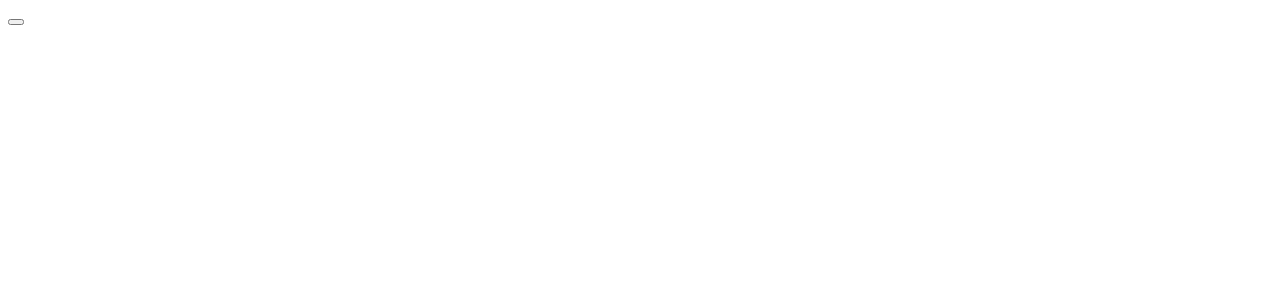
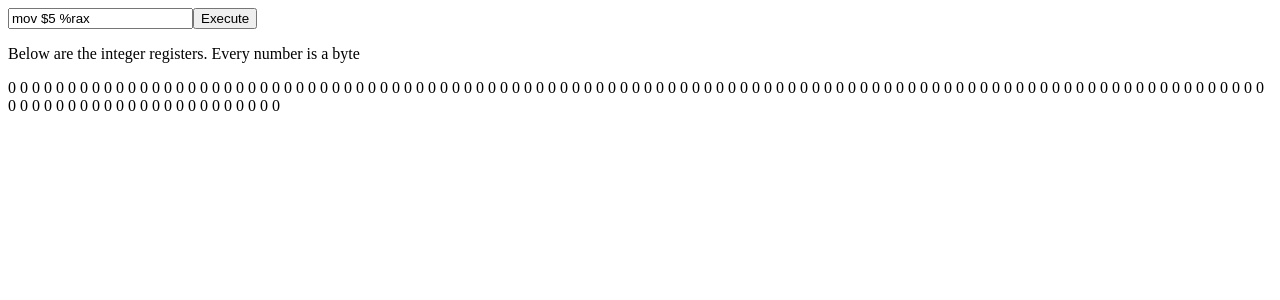
Before and after one commit to redassser/ASM, a Next.js app: page / in a window 1280 px wide. Shown: the top 300 px of the page. Built offline with nearby package versions, Linux system fonts and the light colour scheme.

Commit message:
Baseline for cooperation Frontend working classes cpu and x86 Co-authored-by: Dov Kruger <hydrodog@users.noreply.github.com>

```diff
--- /dev/null
+++ b/components/cpu.js
@@ -0,0 +1,66 @@
+/*
+    The CPU is baseline class and can be extended to x86 or ARM
+
+*/
+export default class cpu {
+    // A B C D / 1 2 3 4
+    rax = [0,8]; rbx =  [8,8]; rcx = [16,8]; rdx = [24,8];
+    eax = [4,4]; ebx = [12,4]; ecx = [20,4]; edx = [28,4];
+     ax = [6,2];  bx = [14,2];  cx = [22,2];  dx = [30,2];
+    // SI DI BP SP / 5 6 7 8
+    rsi = [32,8]; rdi =[40,8]; rbp = [48,8]; rsp = [56,8];
+    esi = [36,4]; edi =[44,4]; ebp = [52,4]; esp = [60,4];
+     si = [38,2];  di =[46,2];  bp = [54,2];  sp = [62,2];
+
+    constructor(memSize) {
+        this.intRegisters = new Uint8Array(128);
+        this.fpRegs = new Uint8Array(32*64); // 32 zmm registers, each has 64 bytes (512 bits) AVX512
+        this.rip = new BigUint64Array(1); // PC on intel is called rip, 64 bits
+        this.eflags = {};
+        this.mem = new Uint8Array(memSize); // 1Mb for your machine
+    }
+    add(regA, regB, regC) { // Quad, Double, Single
+        for(let i=regC[1];i>0;i--) {
+            let sum = this.intRegisters[regA[0]+i] + this.intRegisters[regB[0]+i] + eflags.C;
+            eflags.C = 0;
+            if(sum>255) {eflags.C=1; intRegisters[regC[0]+i]=255}
+            else intRegisters[regC[0]+i]=sum;
+        }
+        if(eflags.C>0) {eflags.O=1}
+    }
+    mov(regFrom, regTo) { // Quad, Double, Single
+        for(let i=0;i<regTo[1];i++)
+                this.intRegisters[regTo[0]+i] = this.intRegisters[regFrom[0]+i];
+    }
+    moviq(int, regTo) { // Quad
+        const buffer = new ArrayBuffer(8)
+        new DataView(buffer).setBigUint64(0,BigInt(int))
+        const view = new Uint8Array(buffer)
+        for(let i=0;i<regTo[1];i++)
+            this.intRegisters[regTo[0]+i] = view[i];
+    }
+    and(regA, regB, regC) { // Quad, Double, Single
+        for(let i=0;i<regC[1];i++)
+            intRegisters[regC[0]+i] = intRegisters[regA[0]+i] & intRegisters[regB[0]+i];
+    }
+    or(regA, regB, regC) { // Quad, Double, Single
+        for(let i=0;i<regC[1];i++)
+            intRegisters[regC[0]+i] = intRegisters[regA[0]+i] | intRegisters[regB[0]+i];
+    }
+    xor(regA, regB, regC) { // Quad, Double, Single
+        for(let i=0;i<regC[1];i++)
+            intRegisters[regC[0]+i] = intRegisters[regA[0]+i] ^ intRegisters[regB[0]+i];
+    }
+}
+
+/*
+        All functions are assumed to have correct inputs
+        Exceptions and edge cases are handled in translation layer
+*/
+// Set Flags start
+    function setFlags(val) {
+        eflags.Z = (val===0) ? 1 : 0;
+        eflags.N = (val<0)   ? 1 : 0;
+        //TODO: eflags.C
+        //TODO: eflags.V (overflow)
+    }
--- a/components/instructions.js
+++ /dev/null
@@ -1,71 +0,0 @@
-    // A B C D
-export const
-        q1 = [0,8], q2 = [8,8],  q3 = [16,8], q4 = [24,8],
-        d1 = [4,4], d2 = [12,4], d3 = [20,4], d4 = [28,4],
-        s1 = [6,2], s2 = [14,2], s3 = [22,2], s4 = [30,2],
-    // SI DI BP SP
-        q5 = [32,8], q6 =[40,8], q7 = [48,8], q8 = [56,8],
-        d5 = [36,4], d6 =[44,4], d7 = [52,4], d8 = [60,4],
-        s5 = [38,2], s6 =[46,2], s7 = [54,2], s8 = [62,2],
-    // Registers
-        intRegisters = new Uint8Array(128); //16 64-bit [128 bytes] registers :
-        //this.floatRegisters = new Float64Array(32*8); //32 vector registers
-    // Memory
-export var
-        mem,
-        stop = false, rip = 0, eflags = {Z:0,N:0,C:0,O:0};
-/*
-        All functions are assumed to have correct inputs
-        Exceptions and edge cases are handled in translation layer
-*/
-// Set Flags start
-    function setFlags(val) {
-        eflags.Z = (val===0) ? 1 : 0;
-        eflags.N = (val<0)   ? 1 : 0;
-    }
-// Set Flags end
-// ADD start
-    export function add(regA, regB, regC) { // Quad, Double, Single
-        for(let i=regC[1];i>0;i--) {
-            let sum = intRegisters[regA[0]+i] + intRegisters[regB[0]+i] + eflags.C;
-            eflags.C = 0;
-            if(sum>255) {eflags.C=1; intRegisters[regC[0]+i]=255}
-            else intRegisters[regC[0]+i]=sum;
-        }
-        if(eflags.C>0) {eflags.O=1}
-    }
-    function addi() {
-
-    }
-// ADD end
-// MOV start
-    export function mov(regFrom, regTo) { // Quad, Double, Single
-        for(let i=0;i<regTo[1];i++)
-                intRegisters[regTo[0]+i] = intRegisters[regFrom[0]+i];
-    }
-    export function moviq(int, regTo) { // Quad
-        const buffer = new ArrayBuffer(8)
-        new DataView(buffer).setBigUint64(0,BigInt(int))
-        const view = new Uint8Array(buffer)
-        for(let i=0;i<regTo[1];i++)
-            intRegisters[regTo[0]+i] = view[i];
-    }
-// MOV end
-// AND start
-    export function and(regA, regB, regC) { // Quad, Double, Single
-        for(let i=0;i<regC[1];i++)
-            intRegisters[regC[0]+i] = intRegisters[regA[0]+i] & intRegisters[regB[0]+i];
-    }
-// AND end
-// OR start
-    export function or(regA, regB, regC) { // Quad, Double, Single
-        for(let i=0;i<regC[1];i++)
-            intRegisters[regC[0]+i] = intRegisters[regA[0]+i] | intRegisters[regB[0]+i];
-    }
-// OR end
-// xOR start
-    export function xor(regA, regB, regC) { // Quad, Double, Single
-        for(let i=0;i<regC[1];i++)
-            intRegisters[regC[0]+i] = intRegisters[regA[0]+i] ^ intRegisters[regB[0]+i];
-    }
-// XOR end
--- /dev/null
+++ b/components/translatex86.js
@@ -0,0 +1,37 @@
+import x86cpu from "../components/x86"
+
+export const x86 = new x86cpu(1024)
+const regs = {
+    "%rax": x86.rax, "%rbx": x86.rbx, "%rcx": x86.rcx, "%rdx": x86.rdx,
+    "%eax": x86.eax, "%ebx": x86.ebx, "%ecx": x86.ecx, "%edx": x86.edx,
+     "%ax": x86.ax,  "%bx": x86.bx,  "%cx": x86.cx,  "%dx": x86.dx
+}
+
+export function translatex86(input) {
+    if(!input) return;
+    var errorstack = []; const lines = input.split(/\n/);
+    for(let i=0;i<lines.length;i++) {
+        let op = lines[i].trim().split(/,?\s+/);
+        if(errorstack.length>0) {return errorstack}
+        switch(op.shift()) {
+            case undefined:
+                break;
+            case "mov":
+                if(op.length!=2) {errorstack.push("Line:"+i+": Error: number of operands mismatch for `mov'"); break;}
+                if(op[0].startsWith('$')) {
+                    op[0]=op[0].substring(1)
+                    if(isNaN(op[0])) {errorstack.push("Line:"+i+": Error: not int"); break;}
+                    if(!Object.keys(regs).includes(op[1])) {errorstack.push("Line:"+i+": Error: bad register name `"+op[1]+"'"); break;}
+                        x86.moviq(op[0],regs[op[1]]);
+                } else if(op[0].startsWith('%')) {
+                    if(!Object.keys(regs).includes(op[0])) {errorstack.push("Line:"+i+": Error: bad register name `"+op[0]+"'"); break;}
+                    if(!Object.keys(regs).includes(op[1])) {errorstack.push("Line:"+i+": Error: bad register name `"+op[1]+"'"); break;}
+                        x86.mov(regs[op[0]],regs[op[1]])
+                }
+                break;
+            case "add":
+                break;
+            default:
+        }
+    }
+}
--- a/components/x86.js
+++ b/components/x86.js
@@ -1,40 +1,40 @@
-import * as x from "./instructions.js"
+import cpu from "./cpu";
 
-const teststring =
-`
-mov $6, %rax
-mov %rax, %rbx
-add %rax, %rbx
-`
-const regs = {
-    "%rax": x.q1, "%rbx": x.q2, "%rcx": x.q3, "%rdx": x.q4,
-    "%eax": x.d1, "%ebx": x.d2, "%ecx": x.d3, "%edx": x.d4,
-     "%ax": x.s1,  "%bx": x.s2,  "%cx": x.s3,  "%dx": x.s4
+export default class x86cpu extends cpu {
+    exec(location) {
+        //this.rip = location
+        // start executing machine language
+    }
+
+    exec(program) {
+        //parse out instructions
+        //execute one by one
+        this.mov(rax, rbx);
+        this.add(rcx, rdx);
+        this.movi(5, rsi);
+    }
+
+    mov(fromReg, toReg) {  // mov %rbx, %rcx
+        super.mov(fromReg,toReg);
+    }
+    movi(c, toReg) { //immediate mode, load the register with a constant   mov $123, %rax
+        super.moviq(c,toReg);
+    }
+    movin(offset, a, b, m) {      //  movq 16(%rax, %rbx, 8), %r9
+        this.intRegs[toReg] = this.mem[offset + a + (b * m)];
+    }
+
+    movon(offset, a, b, m) {      //  movq  %r9, 16(%rax, %rbx, 8)
+        this.mem[offset + a + (b * m)] = this.intRegs[toReg];
+    }
+
+    add() {} // same thing
+    sub() {}
+    imul() {} // signed multiply, same thing
+    div() {} // restricted to just one register dx for some of the data, weird hardcoding
+    and() {}
+    or() {}
+    xor() {}
+    not() {}
+
 }
-export default function translatex86(input) {
-    var errorstack = []; const lines = teststring.split(/\n/);
-    for(let i=0;i<lines.length;i++) {
-        let op = lines[i].split(/,?\s/);
-        if(errorstack.length>0) {console.error()}
-        switch(op.shift()) {
-            case undefined:
-                break;
-            case "mov":
-                if(op.length!=2) {errorstack.push("Line:"+i+": Error: number of operands mismatch for `mov'"); break;}
-                if(op[0].startsWith('$')) {
-                    op[0]=op[0].substring(1)
-                    if(isNaN(op[0])) {errorstack.push("Line:"+i+": Error: not int"); break;}
-                    if(!Object.keys(regs).includes(op[1])) {errorstack.push("Line:"+i+": Error: bad register name `"+op[1]+"'"); break;}
-                        x.moviq(op[0],regs[op[1]]);
-                } else if(op[0].startsWith('%')) {
-                    if(!Object.keys(regs).includes(op[0])) {errorstack.push("Line:"+i+": Error: bad register name `"+op[0]+"'"); break;}
-                    if(!Object.keys(regs).includes(op[1])) {errorstack.push("Line:"+i+": Error: bad register name `"+op[1]+"'"); break;}
-                        x.mov(regs[op[0]],regs[op[1]])
-                }
-                break;
-            case "add":
-                break;
-            default:
-        }
-    }
-}
--- a/pages/index.js
+++ b/pages/index.js
@@ -1,13 +1,31 @@
-import translatex86 from "../components/x86"
-import * as x from "../components/instructions"
+import { useState } from "react"
+import {x86,translatex86} from "../components/translatex86"
+/*
+    CURRENT ORDER OF OPERATIONS
+    -> Class cpu is defined with base functionality  -> ../components/cpu.js
+    -> Class x86 is extended from class cpu, which transforms cpu functions into x86 compatible functions -> ../components/x86.js
+
+    -> User types into input box and submits using button -> ../pages/index.js (current)
+    -> Input is translated into functions defined in class declaration x86 -> ../components/translatex86.js
+*/
+
+
 export default function Home() {
+    const [input, setInput] = useState("mov $5 %rax ") //Initial state
+    const [regs, setRegs] = useState(x86.intRegisters)
+    function handleInput(evt) {
+        setInput(evt.target.value);
+    }
+    function handleSubmit() {
+        translatex86(input)
+        setRegs(x86.intRegisters.slice(0))
+    }
     return(
     <>
-        <button onClick={translatex86(`
-mov $6, %rax
-mov %rax, %rbx
-add %rax, %rbx
-`)}></button>
+        <input type="text" value={input} onChange={evt => handleInput(evt)}/>
+        <button onClick={handleSubmit}>Execute</button>
+        <p>Below are the integer registers. Every number is a byte</p>
+        <p>{regs.join(" ")}</p>
     </>
     )
 }
```
Also changed, not shown: components/db.js (added, +35 -0 lines).
